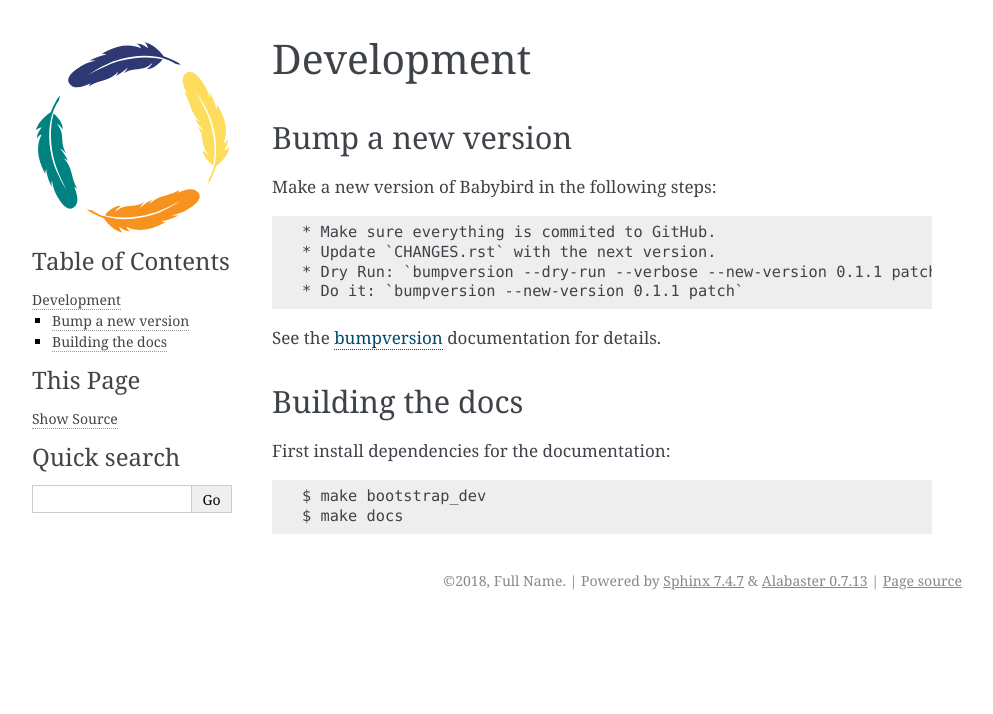
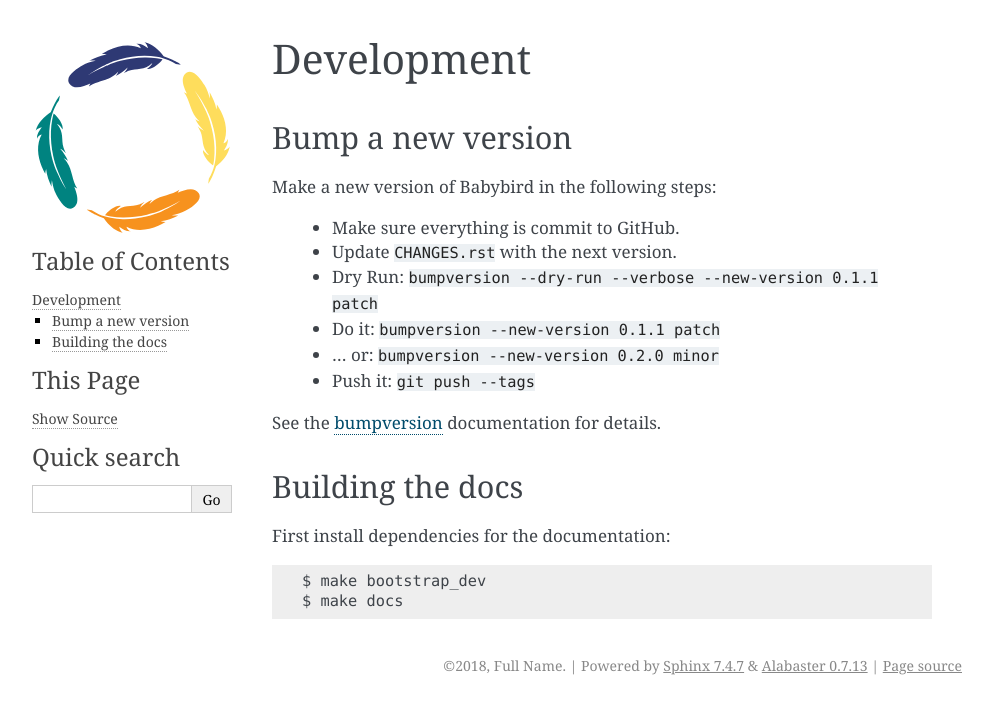
Before and after one commit to bird-house/babybird, a Sphinx documentation site: the page built from docs/source/development.rst, in a window 1280 px wide. Shown: the top 714 px of the page, without its empty margins (148-1141 px from the left). Built offline with Sphinx 7.4.7, drawn with Linux system fonts in a browser that asks for light colours.

Commit message:
update dev guide

```diff
--- a/docs/source/development.rst
+++ b/docs/source/development.rst
@@ -6,12 +6,14 @@ Development
 Bump a new version
 ------------------
 
-Make a new version of Babybird in the following steps::
+Make a new version of Babybird in the following steps:
 
-  * Make sure everything is commited to GitHub.
-  * Update `CHANGES.rst` with the next version.
-  * Dry Run: `bumpversion --dry-run --verbose --new-version 0.1.1 patch`
-  * Do it: `bumpversion --new-version 0.1.1 patch`
+  * Make sure everything is commit to GitHub.
+  * Update ``CHANGES.rst`` with the next version.
+  * Dry Run: ``bumpversion --dry-run --verbose --new-version 0.1.1 patch``
+  * Do it: ``bumpversion --new-version 0.1.1 patch``
+  * ... or: ``bumpversion --new-version 0.2.0 minor``
+  * Push it: ``git push --tags``
 
 See the bumpversion_ documentation for details.
 
```
